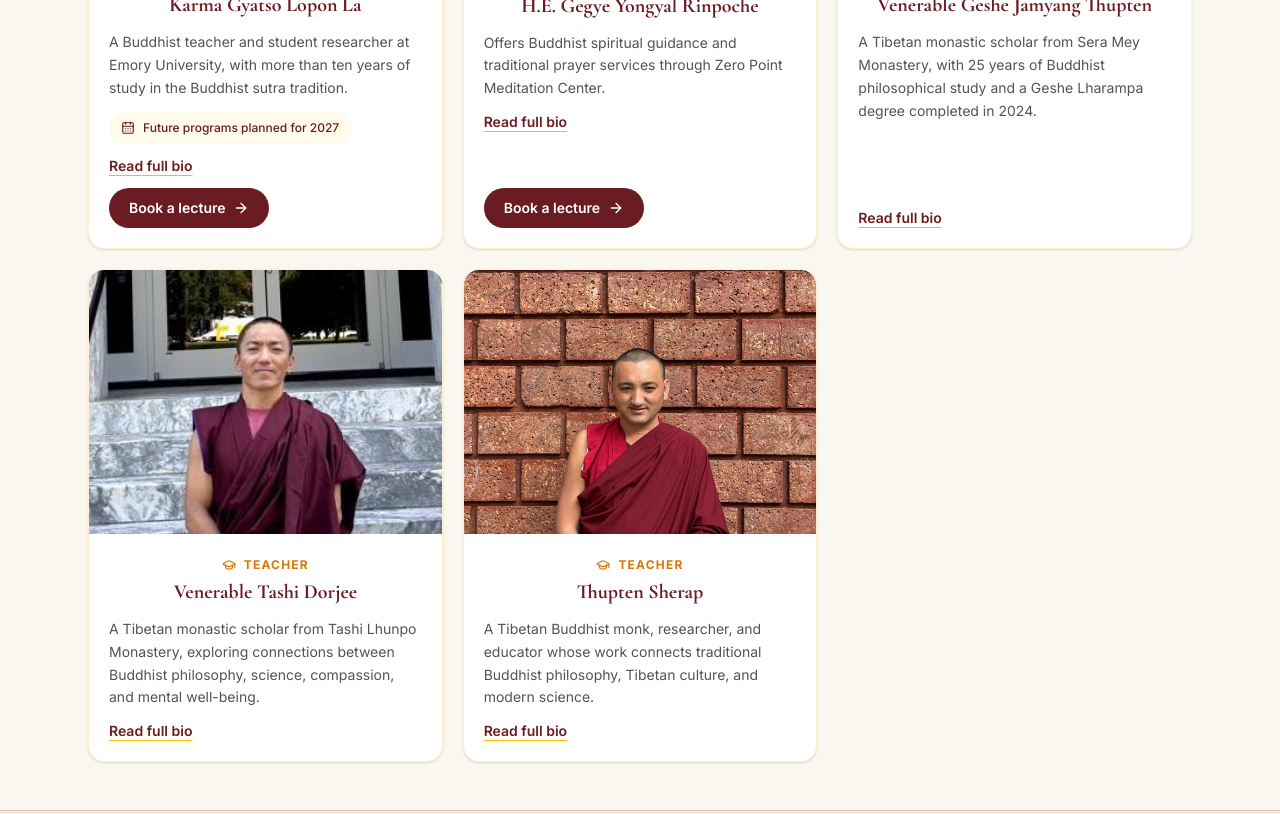
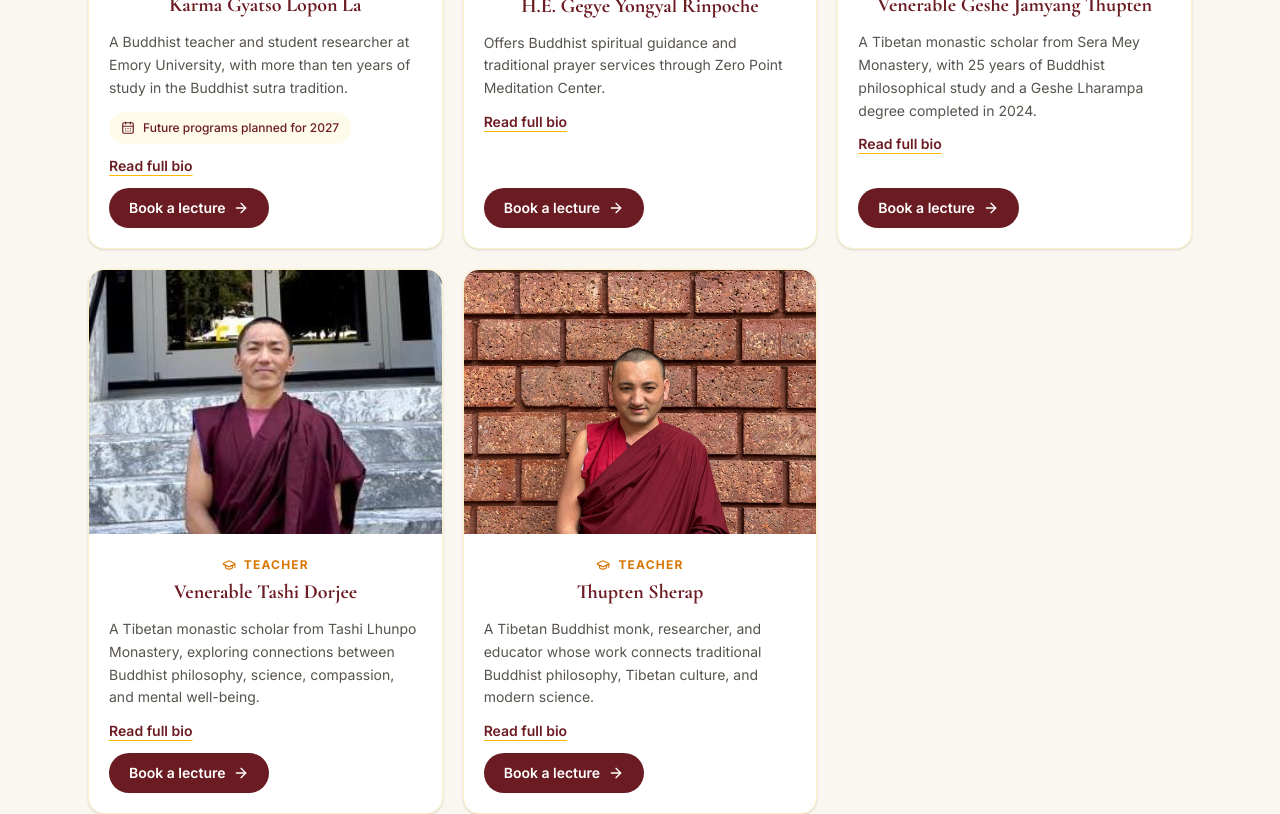
Before and after one commit to sherpaten/Zero-Point-Meditation-Center, a React (Vite) app in the folder zero-point-meditation/: page /teachers in a window 1280 px wide. Shown: the part 800-1614 px from the top of the page. Built offline with nearby package versions, Linux system fonts and the light colour scheme.

Commit message:
Add lecture booking actions to three teacher profiles

```diff
--- a/zero-point-meditation/src/pages/Teachings.jsx
+++ b/zero-point-meditation/src/pages/Teachings.jsx
@@ -109,7 +109,8 @@ export default function Teachings() {
                   <h3 className="font-serif text-xl font-bold text-buddhist-burgundy">{teacher.name}</h3>
                 </div>
                 <p className="text-sm leading-relaxed text-stone-600">{teacher.summary}</p>
-                <button type="button" onClick={() => setSelectedBio({ name: teacher.name, image: teacher.image, biography: [teacher.biography, teacher.additional].filter(Boolean).join('\n\n') })} className="mt-auto w-fit text-sm font-semibold text-buddhist-burgundy underline decoration-amber-400 underline-offset-4 hover:text-amber-700">Read full bio</button>
+                <button type="button" onClick={() => setSelectedBio({ name: teacher.name, image: teacher.image, biography: [teacher.biography, teacher.additional].filter(Boolean).join('\n\n') })} className="w-fit text-sm font-semibold text-buddhist-burgundy underline decoration-amber-400 underline-offset-4 hover:text-amber-700">Read full bio</button>
+                <button type="button" onClick={() => { setSelectedTeacher(teacher.name); setBookingOpen(true); }} className="mt-auto inline-flex w-fit items-center justify-center gap-2 rounded-full bg-buddhist-burgundy px-5 py-2.5 text-sm font-semibold text-white transition hover:bg-buddhist-burgundy-hover">Book a lecture <ArrowRight size={16} /></button>
               </div>
             </motion.article>
           ))}
```
